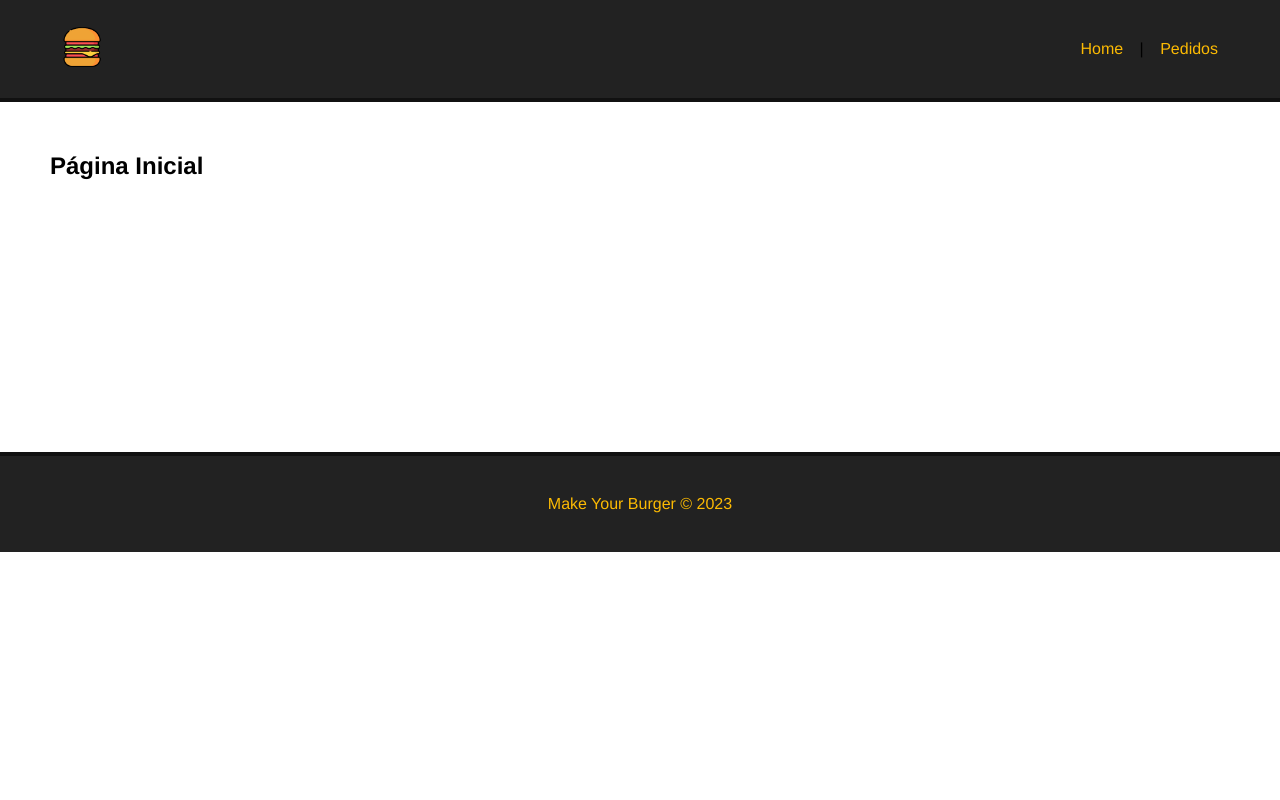
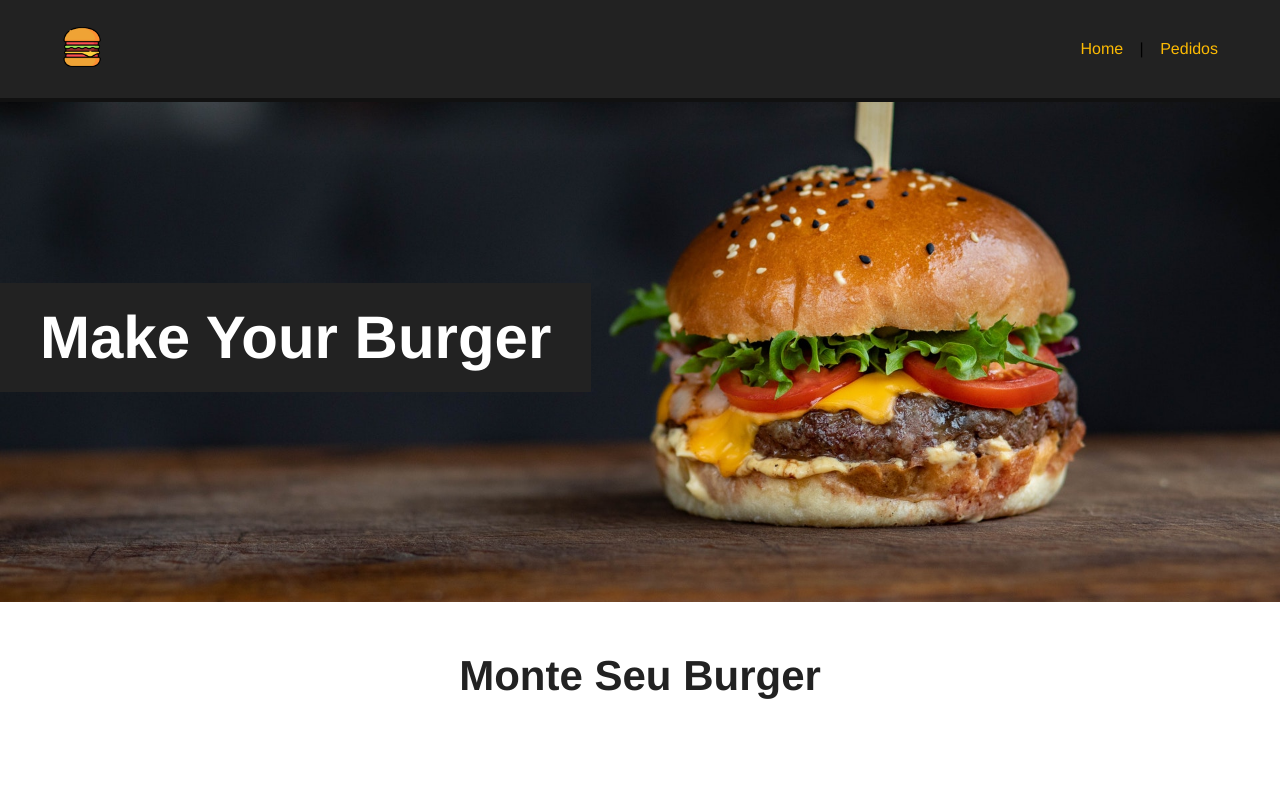
Before and after one commit to costaadiego1989/burger-project-vue, a Vue app: page / in a window 1280 px wide. Shown: the top 800 px of the page. Built offline with nearby package versions, Linux system fonts and the light colour scheme.

Commit message:
feat: Criado componente de Banner e add a homeview.

```diff
--- /dev/null
+++ b/src/components/Banner.vue
@@ -0,0 +1,35 @@
+<template>
+  <div id="main-banner">
+    <h1>Make Your Burger</h1>
+  </div>
+</template>
+
+<script>
+export default {
+  name: "Banner",
+  data() {
+    return {
+        img_url: "/img/burger.jpg"
+    }
+  }
+};
+</script>
+
+<style scoped>
+#main-banner {
+  background-image: url("../../public/img/burger.jpg");
+  background-position: 0 -250px;
+  background-size: cover;
+  height: 500px;
+  display: flex;
+  align-items: center;
+  justify-content: flex-start;
+}
+#main-banner h1 {
+  color: #fff;
+  text-align: center;
+  font-size: 60px;
+  background-color: #222;
+  padding: 20px 40px;
+}
+</style>
--- a/src/views/HomeView.vue
+++ b/src/views/HomeView.vue
@@ -1,12 +1,19 @@
 <template>
-  <div id="main-container">
-    <h2>Página Inicial</h2>
+  <div>
+    <Banner />
+    <div id="main-container">
+      <h1>Monte Seu Burger</h1>
+    </div>
   </div>
 </template>
 
 <script>
+import Banner from "../components/Banner.vue";
 
 export default {
-  name: 'HomeView',
-}
+  name: "HomeView",
+  components: {
+    Banner,
+  },
+};
 </script>
```
